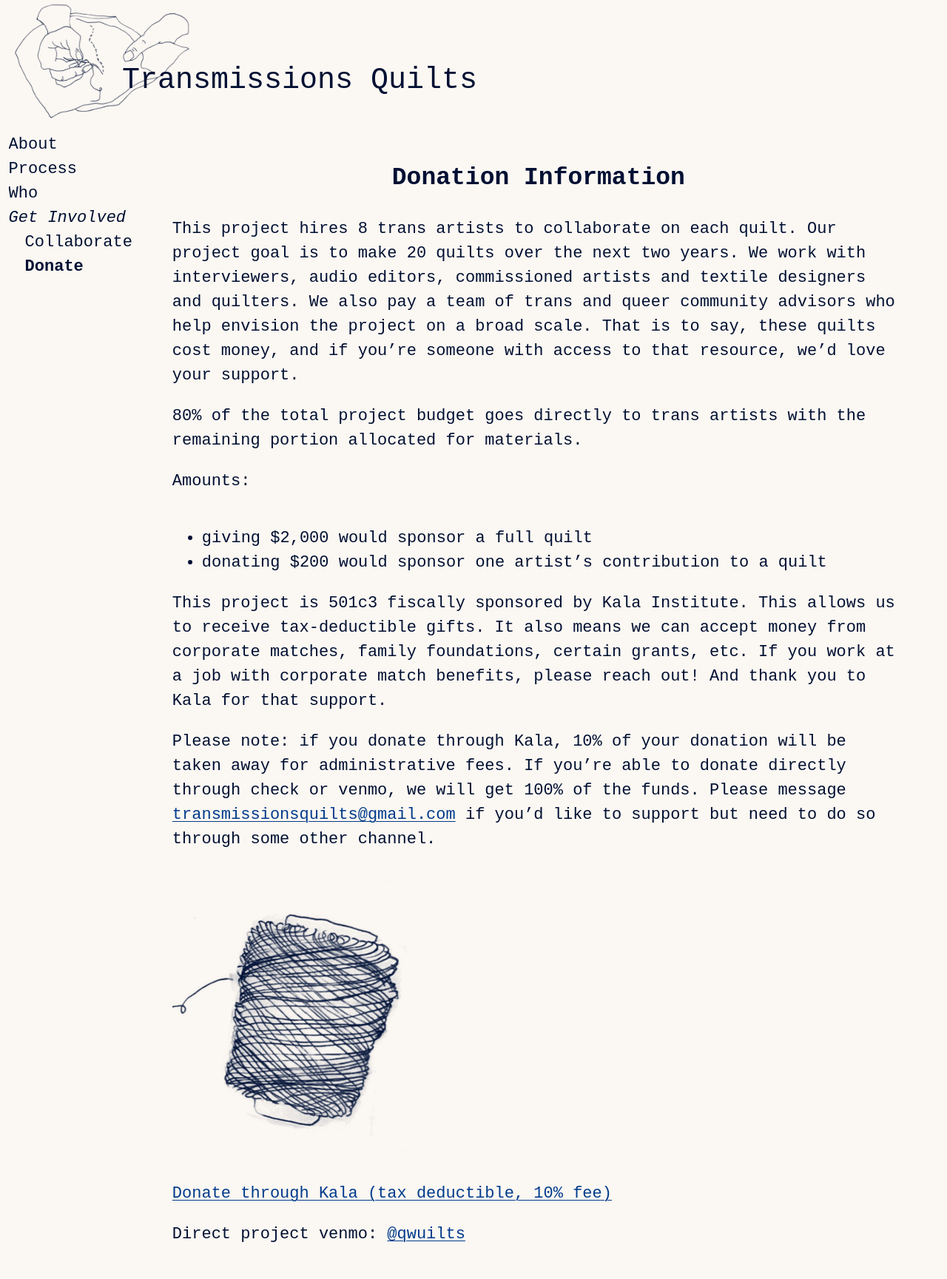
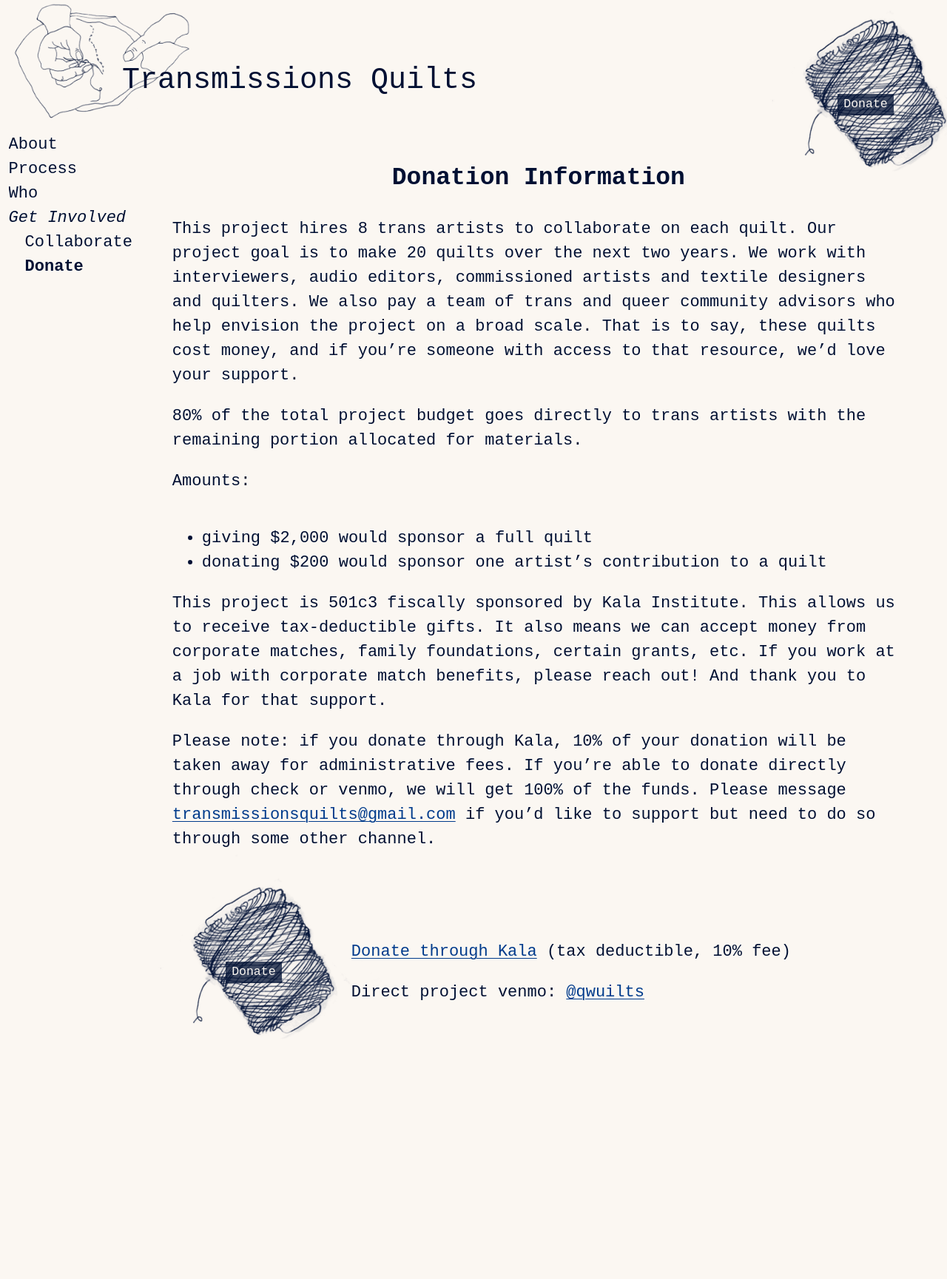
Before and after one commit to danieldickison/transmission-site, a Jekyll site: the page built from donate.markdown, in a window 1280 px wide. Shown: the whole page at 74% size. Built offline with Jekyll 4.4.1, drawn with Linux system fonts in a browser that asks for light colours; some web fonts are replaced; our own code applies the rules of GitHub Pages for plain Markdown files; after the commit the page ends 1483 px from its top, so only the background shows below that.

Commit message:
Donate button

```diff
--- /dev/null
+++ b/_includes/link-button.html
@@ -0,0 +1,8 @@
+<div class="link-button {{ include.class }}">
+  <a href="{{ include.href }}">
+    <img src="{{ "/assets/images/link-button.png" | relative_url }}" />
+    <div class="label"><div>
+      {{ include.label }}
+    </div></div>
+  </a>
+</div>
--- /dev/null
+++ b/_sass/_link_button.scss
@@ -0,0 +1,50 @@
+.link-button {
+  position: relative;
+  width: fit-content;
+  height: fit-content;
+  justify-self: center;
+
+  img {
+    max-width: 125px;
+    @media (min-width: $width-wide) {
+      max-width: 220px;
+    }
+  }
+  &.donate img {
+    transform: rotate(-45deg);
+  }
+  &.nominate img {
+    transform: rotate(40deg);
+  }
+
+  .label {
+    position: absolute;
+    inset: 0;
+    display: flex;
+    align-items: center;
+    justify-content: center;
+
+    > div {
+      background: color-mix(in srgb, var(--color-text-fg), transparent 25%);
+      color: var(--color-html-bg);
+      padding: 0.125em 0.5em;
+      font-size: 75%;
+    }
+  }
+
+  @media (min-width: $width-wide) {
+    &.float-right {
+      position: absolute;
+      top: 0;
+      right: 0;
+    }
+  }
+}
+
+.donation-links {
+  display: grid;
+  grid-template-columns: max-content 1fr;
+  grid-auto-flow: column;
+  align-items: center;
+  gap: 1em;
+}
--- a/_sass/base.scss
+++ b/_sass/base.scss
@@ -2,6 +2,7 @@
 @import "colors";
 @import "text";
 @import "viewports";
+@import "link_button";
 
 @mixin blur-background {
   background: color-mix(in srgb, var(--color-html-bg), transparent 25%);
--- a/donate.markdown
+++ b/donate.markdown
@@ -1,6 +1,8 @@
 ---
 permalink: /donate
 ---
+
+{% include link-button.html class="donate float-right" href="https://account.venmo.com/u/qwuilts" label="Donate" %}
 
 ## Donation Information
 
@@ -18,8 +20,15 @@ This project is 501c3 fiscally sponsored by Kala Institute. This allows us to re
 
 Please note: if you donate through Kala, 10% of your donation will be taken away for administrative fees. If you’re able to donate directly through check or venmo, we will get 100% of the funds. Please message [{{site.email}}](mailto:{{ site.email }}) if you’d like to support but need to do so through some other channel.
 
-[<img width="317" height="391" alt="Donate via Venmo" src="{{ "/assets/images/donate-button.png" | relative_url }}">](https://account.venmo.com/u/qwuilts)
+<div class="donation-links">
 
-[Donate through Kala (tax deductible, 10% fee)](https://www.paypal.com/donate/?hosted_button_id=8K69K5N3QMWMS)
+{% include link-button.html class="donate" href="https://account.venmo.com/u/qwuilts" label="Donate" %}
+
+<div class="right" markdown="1">
+
+[Donate through Kala](https://www.paypal.com/donate/?hosted_button_id=8K69K5N3QMWMS) (tax deductible, 10% fee)
 
 Direct project venmo: [@qwuilts](https://account.venmo.com/u/qwuilts)
+
+</div>
+</div>
```
Also changed, not shown: assets/images/link-button.png (renamed from assets/images/donate-button.png).
